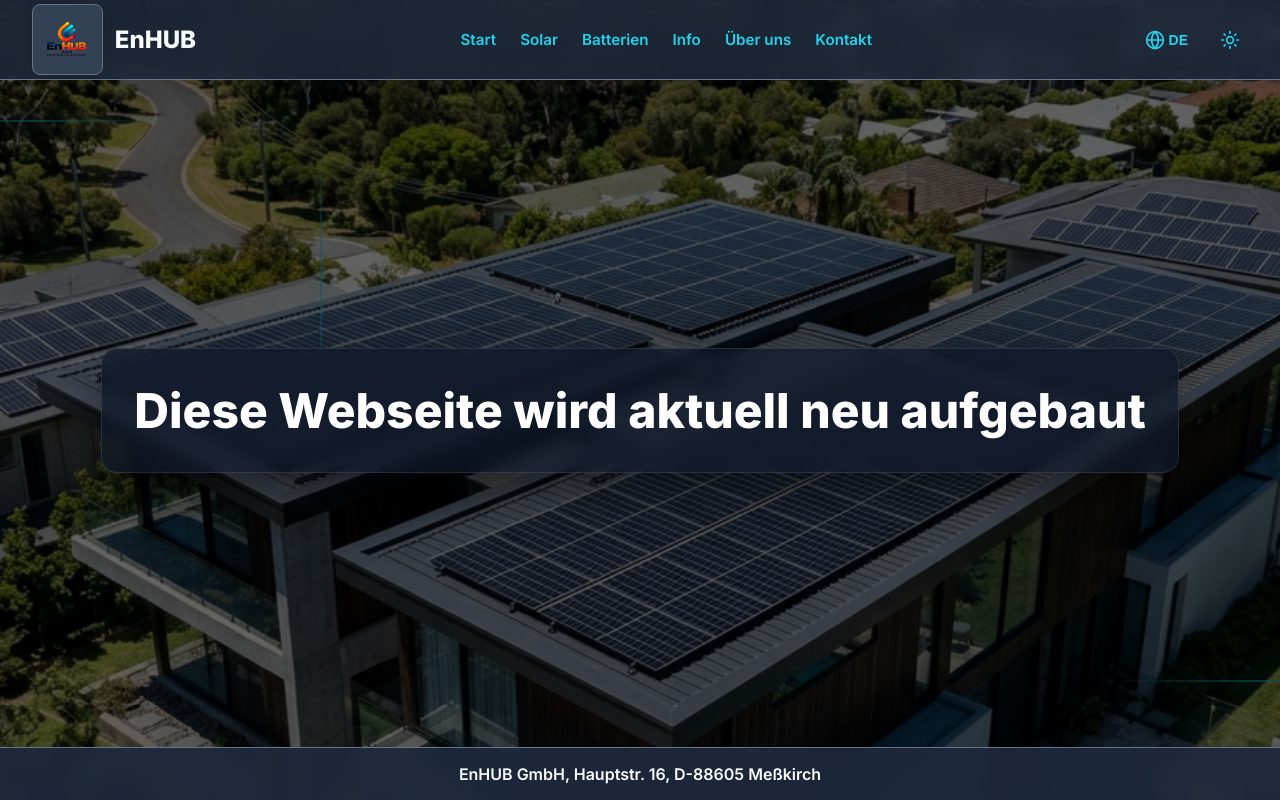
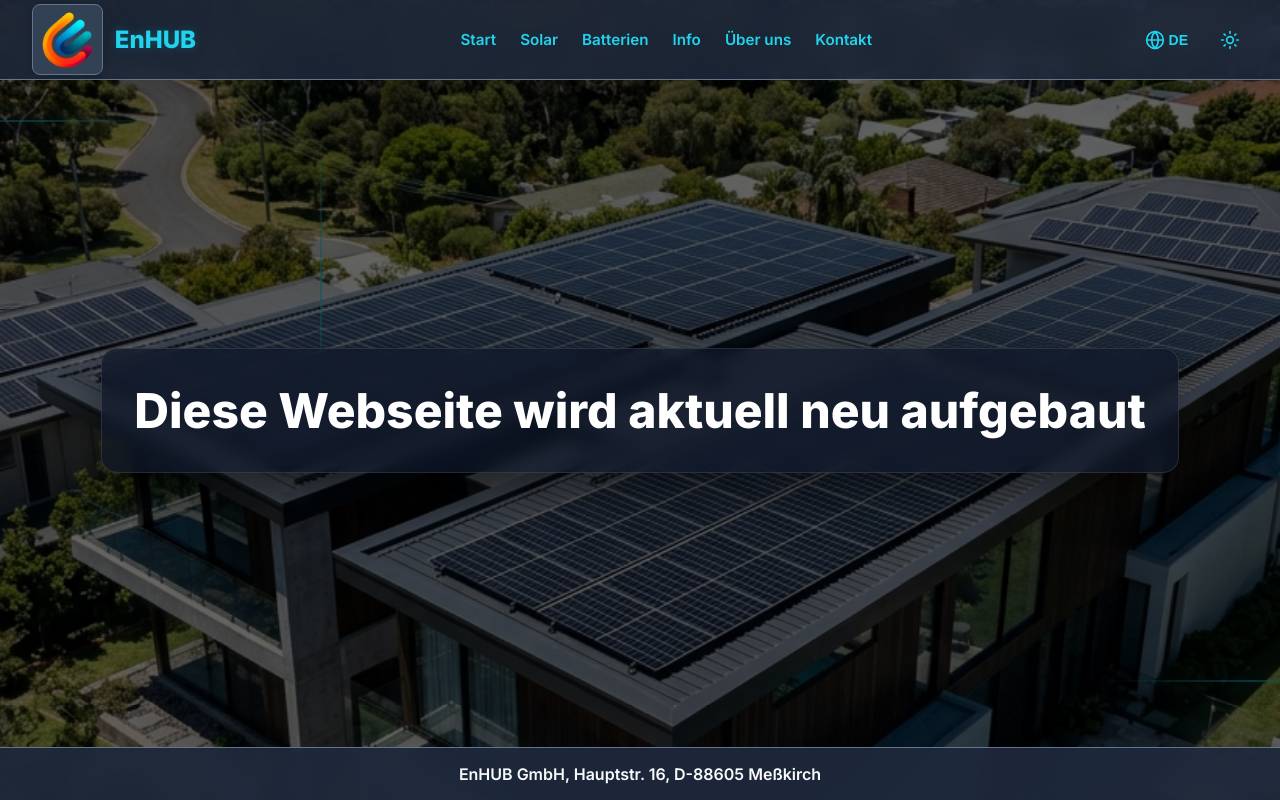
Before and after one commit to seyon1988/enhub-gmbh-solar-fe, a React (Vite) app: page / in a window 1280 px wide. Built offline with nearby package versions, Linux system fonts and the light colour scheme.

Commit message:
Update to logo_002 and style EnHUB text with cyan variant

```diff
--- a/src/App.tsx
+++ b/src/App.tsx
@@ -66,9 +66,9 @@ function App() {
         {/* Logo: Image + Text with background for visibility */}
         <div className="logo-container" onClick={() => scrollTo('home')}>
           <div className="logo-bg-wrapper">
-            <img src="/logo_001.png" alt="EnHUB Logo" className="logo-img" />
+            <img src="/logo_002.png" alt="EnHUB Logo" className="logo-img" />
           </div>
-          <span>EnHUB</span>
+          <span className="logo-text">EnHUB</span>
         </div>
 
         <nav>
--- a/src/index.css
+++ b/src/index.css
@@ -90,6 +90,12 @@ header {
   font-size: 1.5rem;
   color: var(--text-color);
   cursor: pointer;
+}
+
+.logo-text {
+  color: var(--cyan);
+  font-weight: 800;
+  text-shadow: 0 0 10px rgba(6, 182, 212, 0.3);
 }
 
 .logo-bg-wrapper {
```
Also changed, not shown: public/logo_002.png (added).
